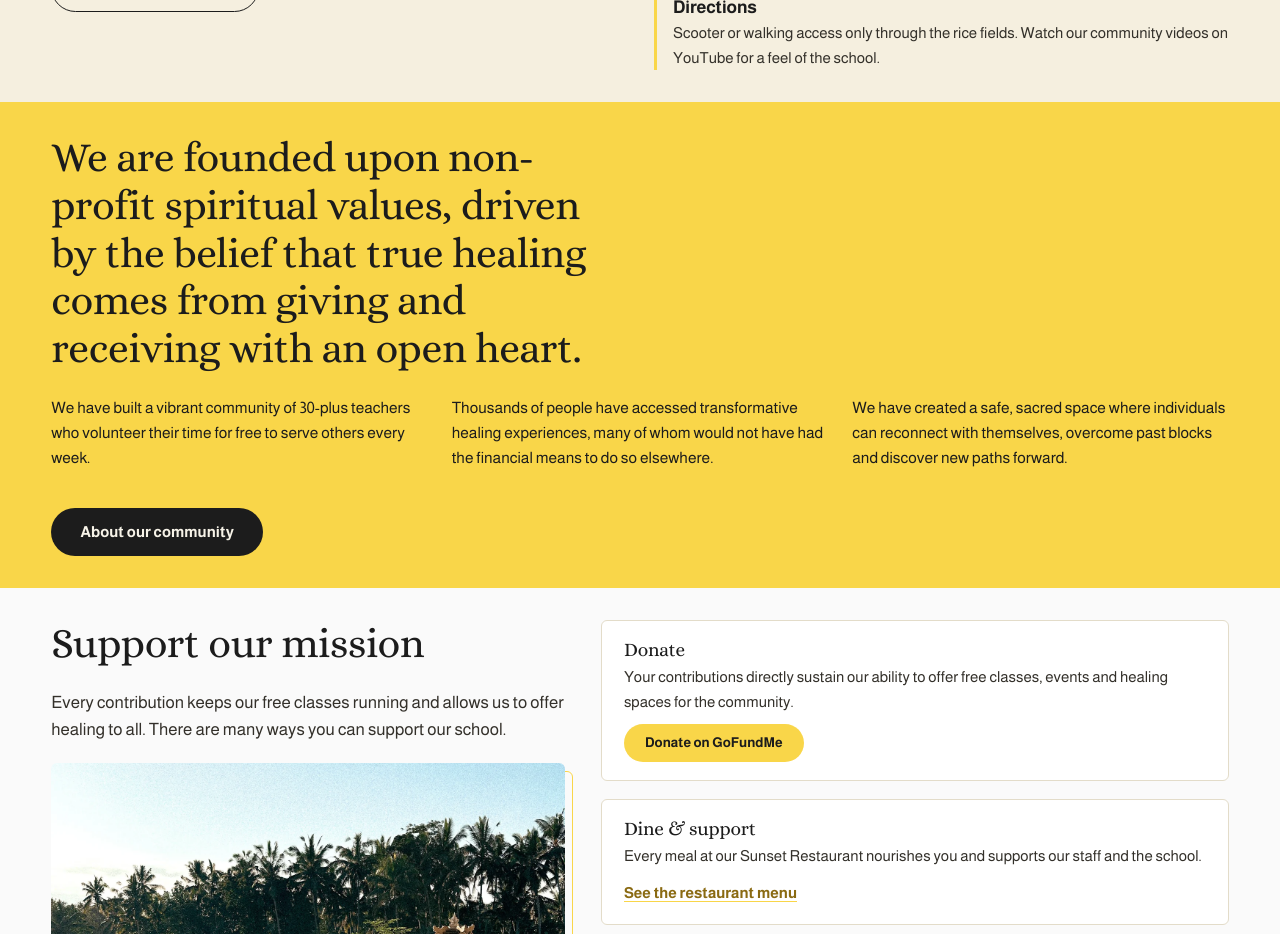
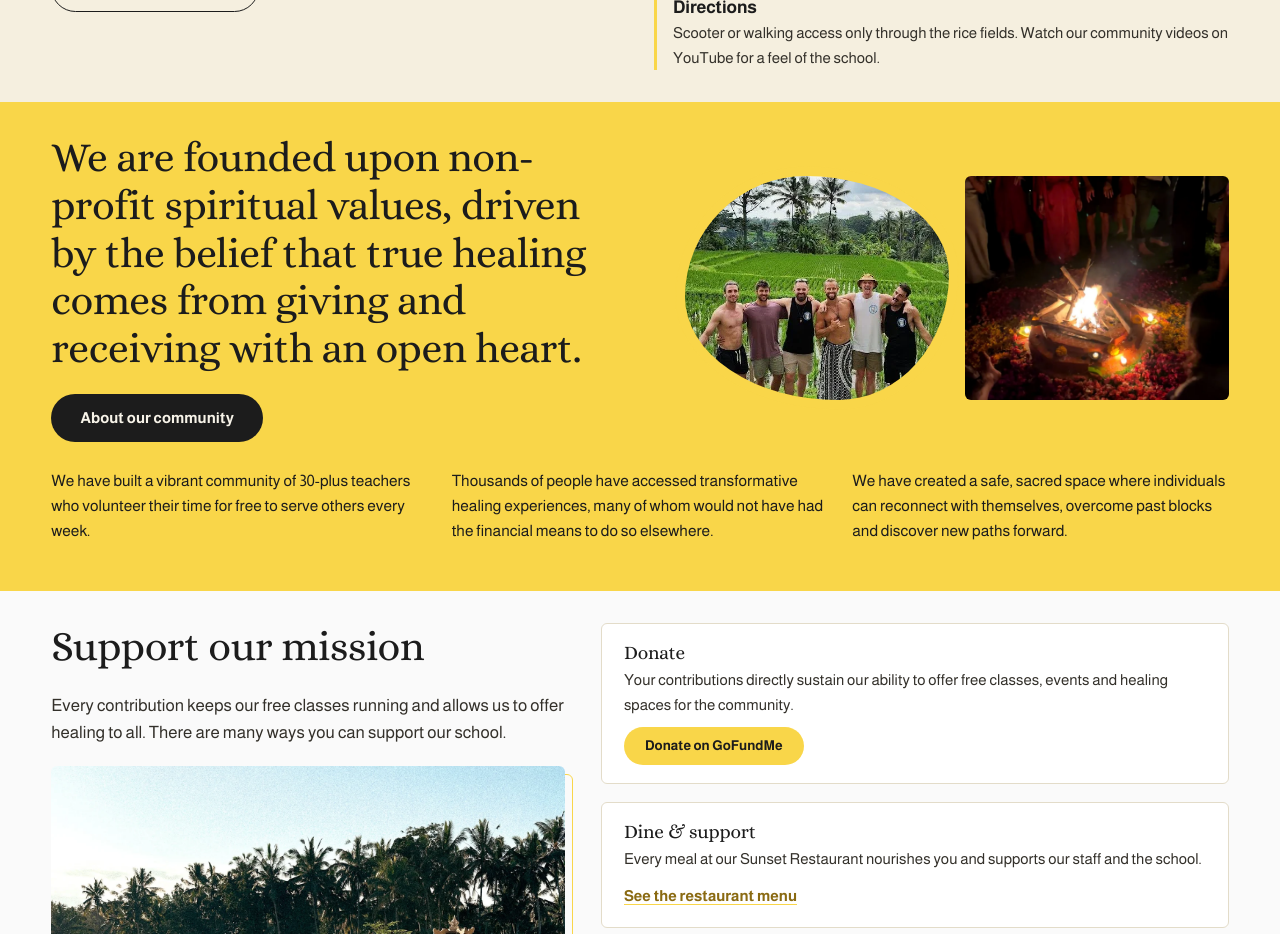
Before and after one commit to harini305/schoolofunifiedhealing, a Next.js app: page / in a window 1280 px wide. Shown: the part 2660-3594 px from the top of the page. Built offline with nearby package versions, Linux system fonts and the light colour scheme.

Commit message:
Redesign gold mission section with community photo pair

```diff
--- a/app/globals.css
+++ b/app/globals.css
@@ -584,3 +584,16 @@ fieldset.field { border: none; margin: 0; padding: 0; }
 .section + .section { padding-top: var(--section-gap); padding-bottom: var(--section-gap); }
 .section.contact-top { padding-top: calc(var(--header-h) + 40px); }
 .page-hero { padding-bottom: var(--section-gap); }
+
+/* ---------- Mission section: photo pair fills the right side ---------- */
+.mission-top { display: grid; grid-template-columns: 1.05fr 0.95fr; gap: 32px; align-items: center; }
+.mission-copy h2 { max-width: 22ch; }
+.mission-copy .btn-row { margin-top: 20px; }
+.mission-photos { display: grid; grid-template-columns: 1fr 1fr; gap: 16px; align-items: start; }
+.mission-photo { aspect-ratio: 4 / 3.4; }
+.mission-photo img { width: 100%; height: 100%; object-fit: cover; }
+.mission-band .mission-points { margin-top: 26px; margin-bottom: 0; }
+@media (max-width: 900px) {
+  .mission-top { grid-template-columns: 1fr; gap: 22px; }
+  .mission-copy h2 { max-width: 26ch; }
+}
--- a/app/page.jsx
+++ b/app/page.jsx
@@ -103,14 +103,26 @@ export default function HomePage() {
 
       <section className="section gold-band">
         <div className="container mission-band" data-reveal>
-          <h2>We are founded upon non-profit spiritual values, driven by the belief that true healing comes from giving and receiving with an open heart.</h2>
+          <div className="mission-top">
+            <div className="mission-copy">
+              <h2>We are founded upon non-profit spiritual values, driven by the belief that true healing comes from giving and receiving with an open heart.</h2>
+              <div className="btn-row">
+                <Link className="btn btn-dark" href="/about" prefetch={false}>About our community</Link>
+              </div>
+            </div>
+            <div className="mission-photos">
+              <div className="frame frame-blob img-hover mission-photo">
+                <img src="/images/community-men.webp" alt="Community members gathered among the rice fields" width="1200" height="900" loading="lazy" />
+              </div>
+              <div className="frame frame-rect img-hover mission-photo">
+                <img src="/images/community-creative.webp" alt="A gathering around the fire circle at night" width="1200" height="900" loading="lazy" />
+              </div>
+            </div>
+          </div>
           <div className="mission-points">
             <p>We have built a vibrant community of 30-plus teachers who volunteer their time for free to serve others every week.</p>
             <p>Thousands of people have accessed transformative healing experiences, many of whom would not have had the financial means to do so elsewhere.</p>
             <p>We have created a safe, sacred space where individuals can reconnect with themselves, overcome past blocks and discover new paths forward.</p>
-          </div>
-          <div className="btn-row">
-            <Link className="btn btn-dark" href="/about" prefetch={false}>About our community</Link>
           </div>
         </div>
       </section>
```
Also changed, not shown: 1 other file (tests, documents, lock files or other folders).
